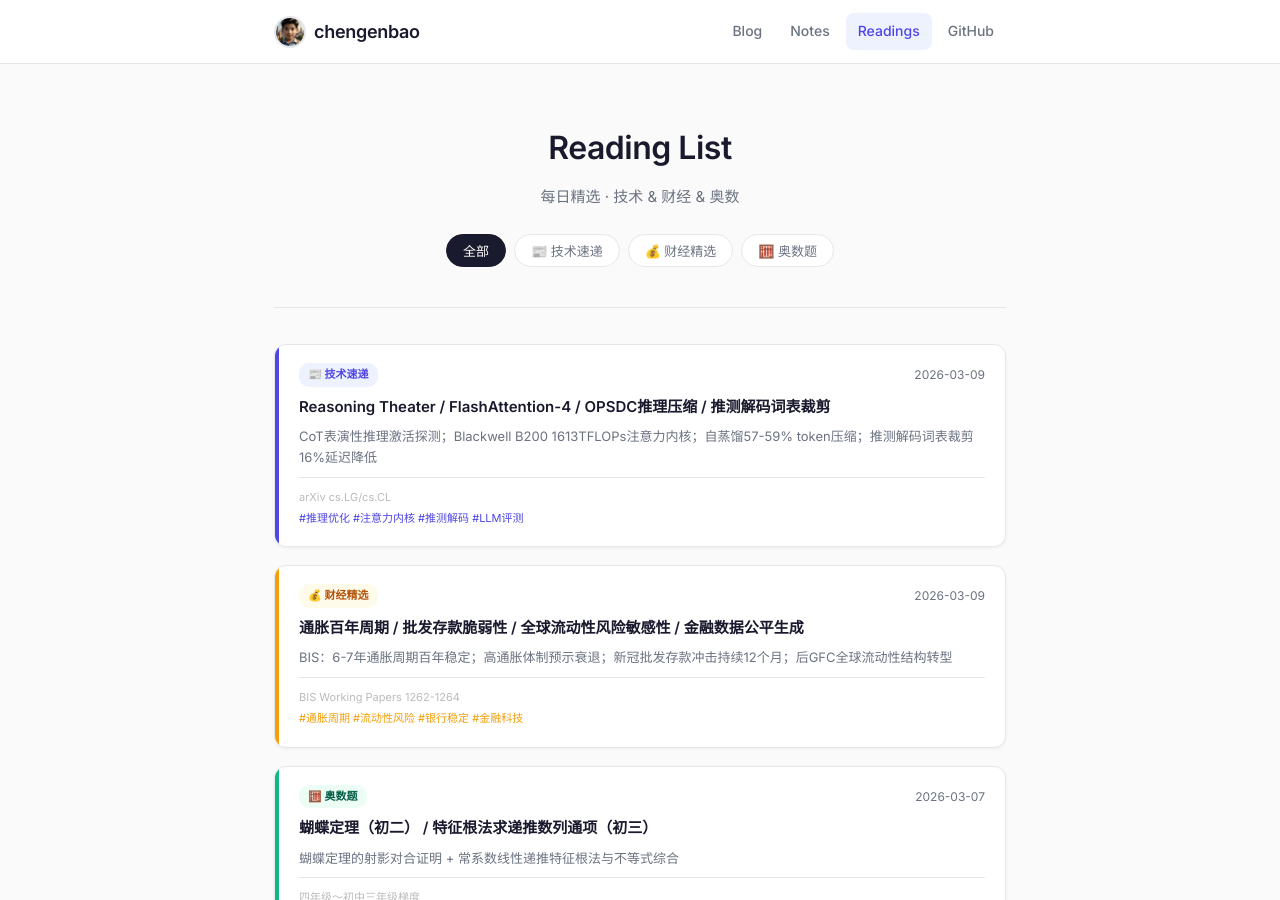
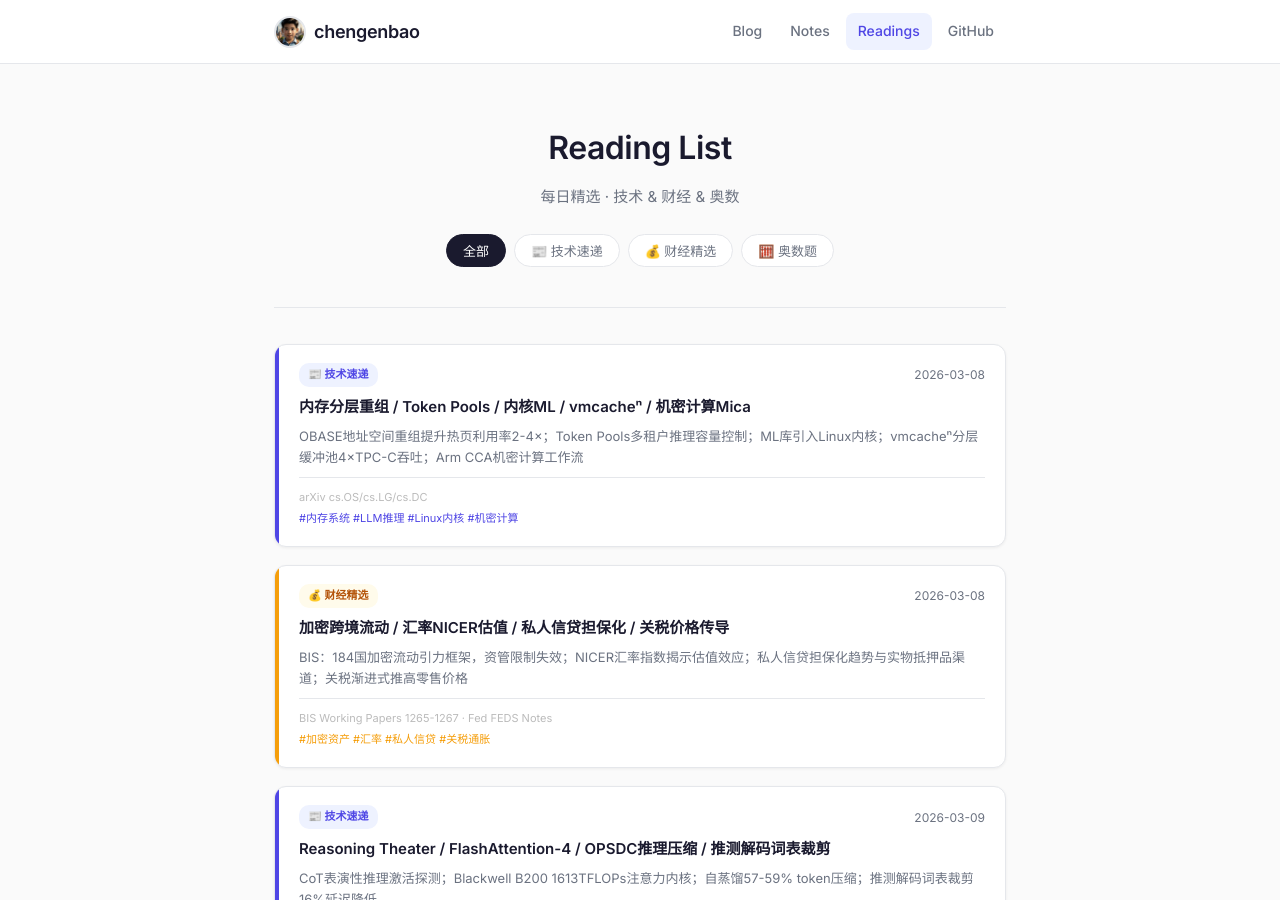
Before and after one commit to chengenbao/chengenbao.github.io, a Jekyll site: the page built from reading-list/index.md, in a window 1280 px wide and 900 px high. Built offline with Jekyll 4.4.1, drawn with Linux system fonts in a browser that asks for light colours.

Commit message:
Add 2026-03-08 reading list cards to index

```diff
--- a/reading-list/index.md
+++ b/reading-list/index.md
@@ -18,6 +18,36 @@ permalink: /reading-list/
   </div>
 
   <div class="rl-grid">
+<a class="rl-card tech" href="/reading-list/2026-03-08-tech-daily/">
+  <div class="rl-accent"></div>
+  <div class="rl-body">
+    <div class="rl-top">
+      <span class="rl-badge tech">📰 技术速递</span>
+      <time>2026-03-08</time>
+    </div>
+    <h2>内存分层重组 / Token Pools / 内核ML / vmcacheⁿ / 机密计算Mica</h2>
+    <p>OBASE地址空间重组提升热页利用率2-4×；Token Pools多租户推理容量控制；ML库引入Linux内核；vmcacheⁿ分层缓冲池4×TPC-C吞吐；Arm CCA机密计算工作流</p>
+    <div class="rl-meta">
+      <span class="rl-source">arXiv cs.OS/cs.LG/cs.DC</span>
+      <span class="rl-tags">#内存系统 #LLM推理 #Linux内核 #机密计算</span>
+    </div>
+  </div>
+</a>
+<a class="rl-card finance" href="/reading-list/2026-03-08-finance-daily/">
+  <div class="rl-accent"></div>
+  <div class="rl-body">
+    <div class="rl-top">
+      <span class="rl-badge finance">💰 财经精选</span>
+      <time>2026-03-08</time>
+    </div>
+    <h2>加密跨境流动 / 汇率NICER估值 / 私人信贷担保化 / 关税价格传导</h2>
+    <p>BIS：184国加密流动引力框架，资管限制失效；NICER汇率指数揭示估值效应；私人信贷担保化趋势与实物抵押品渠道；关税渐进式推高零售价格</p>
+    <div class="rl-meta">
+      <span class="rl-source">BIS Working Papers 1265-1267 · Fed FEDS Notes</span>
+      <span class="rl-tags">#加密资产 #汇率 #私人信贷 #关税通胀</span>
+    </div>
+  </div>
+</a>
 <a class="rl-card tech" href="/reading-list/2026-03-09-tech-daily/">
   <div class="rl-accent"></div>
   <div class="rl-body">
```
